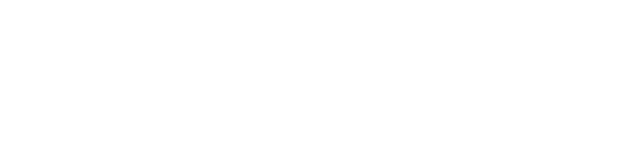
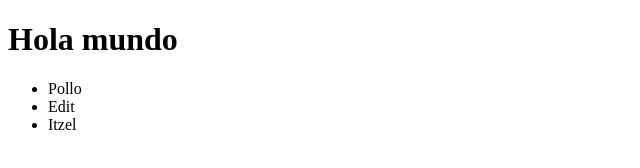
Before and after one commit to rick270417/examen3, a plain HTML site: page index.html in a window 1280 px wide. Shown: the whole page, without its empty margins (0-640 px from the left). Drawn offline with Linux system fonts and the light colour scheme.

Commit message:
Comit inicial del repositorio examen

```diff
--- a/index.html
+++ b/index.html
@@ -6,6 +6,11 @@
 </head>
 <body>
 
-
+    <h1>Hola mundo</h1>
+    <ul>
+        <li>Pollo</li>
+        <li>Edit</li>
+        <li>Itzel</li>
+    </ul>
 </body>
 </html>
```
